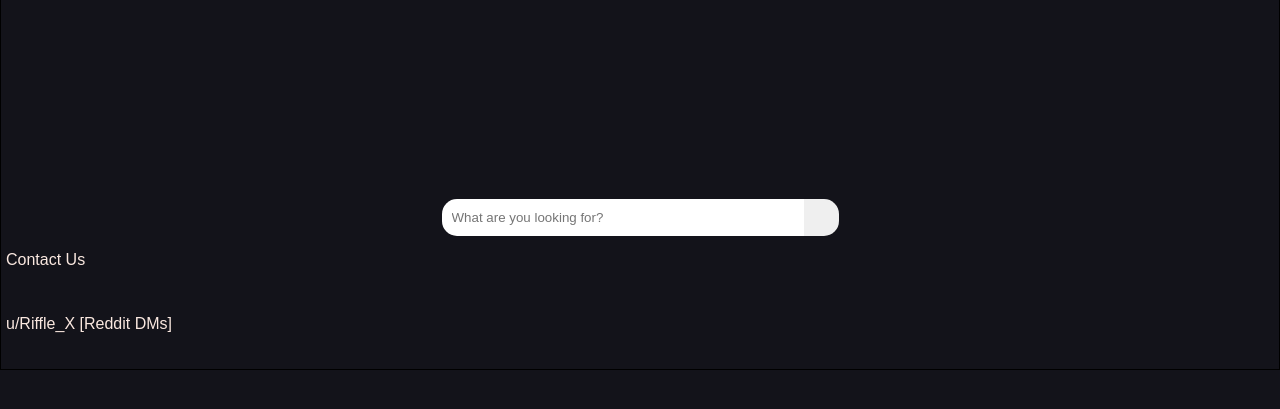
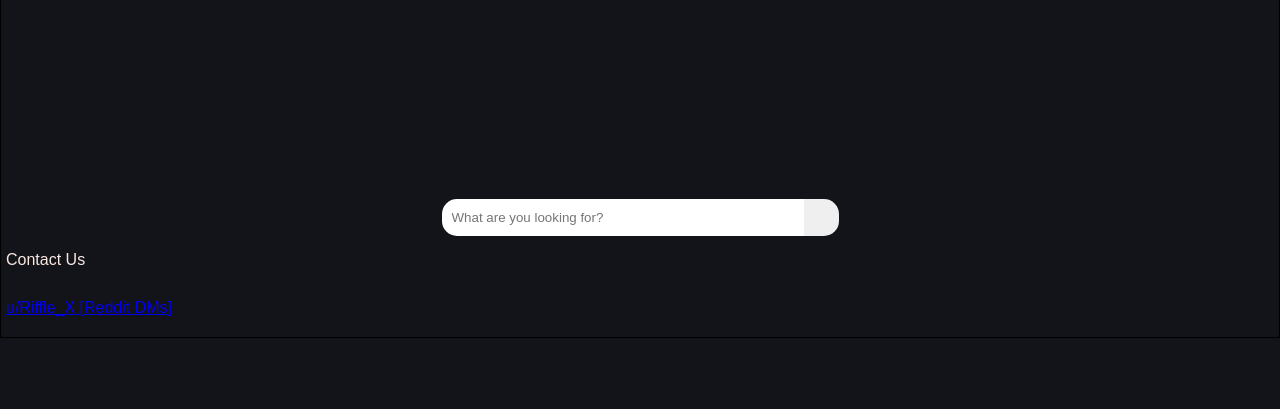
Before and after one commit to Disstract/pirates-creek, a Flask app: page / in a window 1280 px wide. Shown: the part 103-512 px from the top of the page. Run offline with Flask 2, Linux system fonts and the light colour scheme; some web fonts are replaced.

Commit message:
hyperlinked contact page

```diff
--- a/src/creek_pirate/creek_pirate/Website/templates/template/website.html
+++ b/src/creek_pirate/creek_pirate/Website/templates/template/website.html
@@ -67,7 +67,8 @@
 		</div>
 		<div class="footer">
 			<span>Contact Us</span>
-			<p>u/Riffle_X [Reddit DMs]</p>
+			<div class="spacer"> </div>
+			<a href="https://www.reddit.com/user/Riffle_X">u/Riffle_X [Reddit DMs]</a>
 		</div>
 
     	<script src="index.js"></script>
```
